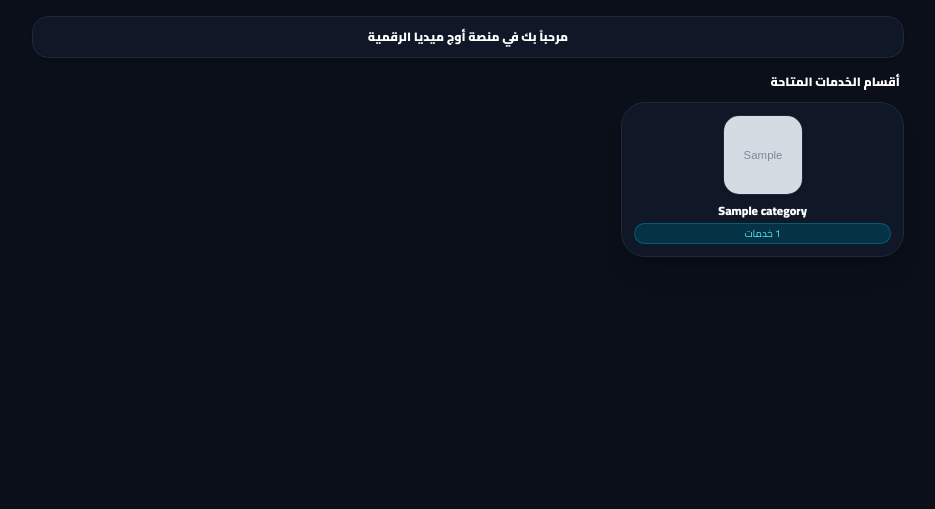
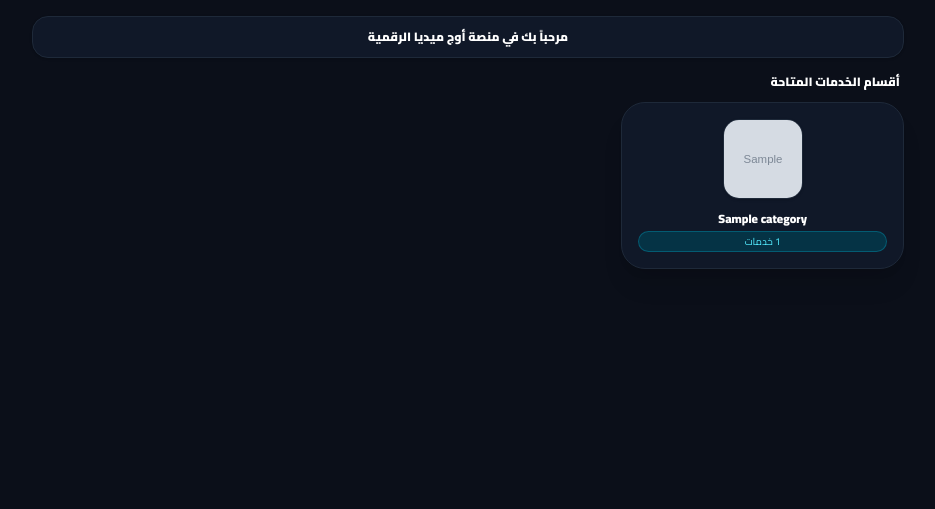
Before and after one commit to ysf20841-max/yosf, a Flask app: page / in a window 1280 px wide. Shown: the part 61-570 px from the top of the page, without its empty margins (172-1107 px from the left). Run offline with Flask 3, Linux system fonts and the light colour scheme; tables that the repository leaves empty hold one stand-in row (values such as "Sample post"); grey boxes marked "Sample" are stand-in pictures.

Commit message:
Add files via upload

```diff
--- a/templates/index.html
+++ b/templates/index.html
@@ -15,17 +15,17 @@
         <h1 class="text-xs font-black text-white">مرحباً بك في منصة أوج ميديا الرقمية</h1>
     </div>
 
-    <!-- أقسام الخدمات (مربعات برزوايا راقية - 3 جنب بعض) -->
+    <!-- أقسام الخدمات (أكبر حجماً - 3 جنب بعض) -->
     <div class="space-y-3">
         <h2 class="text-xs font-black text-white px-1">أقسام الخدمات المتاحة</h2>
         {% if categories %}
             <div class="grid grid-cols-3 gap-3">
                 {% for cat_id, info in categories.items() %}
-                <a href="{{ url_for('category_services', cat_id=cat_id) }}" class="bg-gray-900 hover:bg-gray-850 border border-gray-800 hover:border-cyan-500/50 rounded-3xl p-3 transition shadow-xl flex flex-col items-center text-center group">
-                    {% if info.image_url %}
-                    <img src="{{ info.image_url }}" alt="{{ info.name }}" class="w-16 h-16 sm:w-20 sm:h-20 rounded-2xl object-cover border border-gray-800 mb-2 shadow">
+                <a href="{{ url_for('category_services', cat_id=cat_id) }}" class="bg-gray-900 hover:bg-gray-850 border border-gray-800 hover:border-cyan-500/50 rounded-3xl p-4 transition shadow-xl flex flex-col items-center text-center group">
+                    {% if info.image_url and info.image_url.strip() != "" %}
+                    <img src="{{ info.image_url }}" alt="{{ info.name }}" class="w-16 h-16 sm:w-20 sm:h-20 rounded-2xl object-cover border border-gray-800 mb-3 shadow" onerror="this.onerror=null; this.src='https://via.placeholder.com/300';">
                     {% else %}
-                    <div class="w-16 h-16 sm:w-20 sm:h-20 bg-cyan-500/10 border border-cyan-500/30 rounded-2xl flex items-center justify-center text-cyan-400 font-black text-sm mb-2 shadow">
+                    <div class="w-16 h-16 sm:w-20 sm:h-20 bg-cyan-500/10 border border-cyan-500/30 rounded-2xl flex items-center justify-center text-cyan-400 font-black text-sm mb-3 shadow">
                         {{ info.name[:2] }}
                     </div>
                     {% endif %}
```
